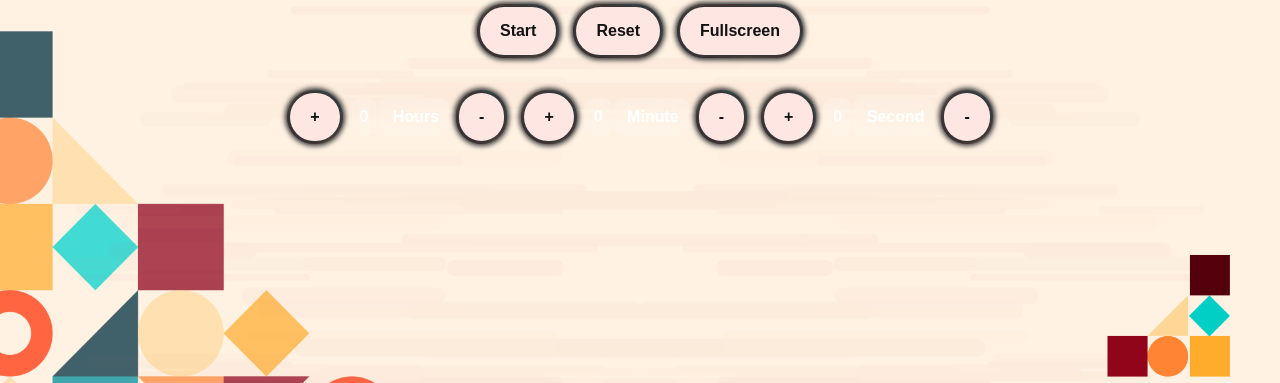
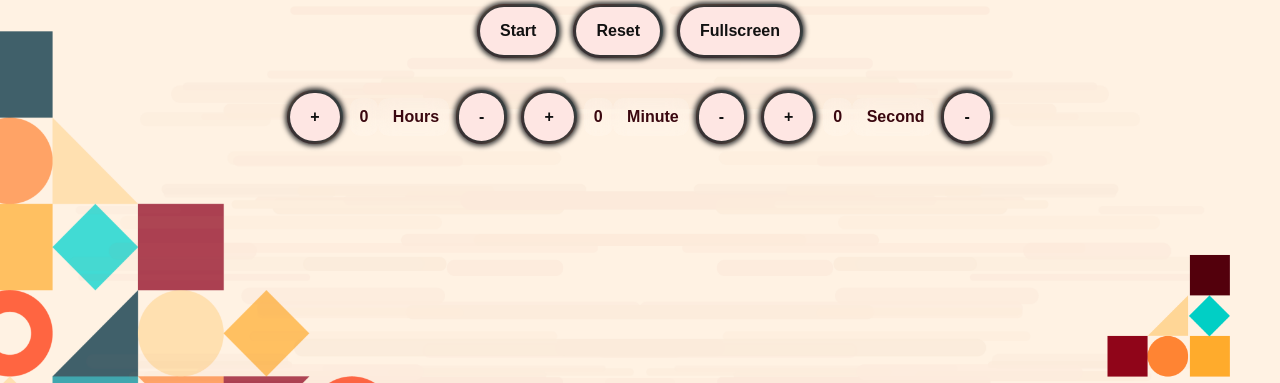
Before and after one commit to avezoor/aveCountTimer, a plain HTML site: page index.html in a window 1280 px wide. Shown: the part 417-800 px from the top of the page. Drawn offline with Linux system fonts and the light colour scheme.

Commit message:
Update index.html

```diff
--- a/index.html
+++ b/index.html
@@ -9,7 +9,7 @@ body {
     background-image: url("img/bg.png");
     background-position: center;
     background-size: cover;
-    color: #ffffff;
+    color: #3a070f;
     font-family: "Poppins", sans-serif;
     font-weight: 800;
     display: flex;
```
